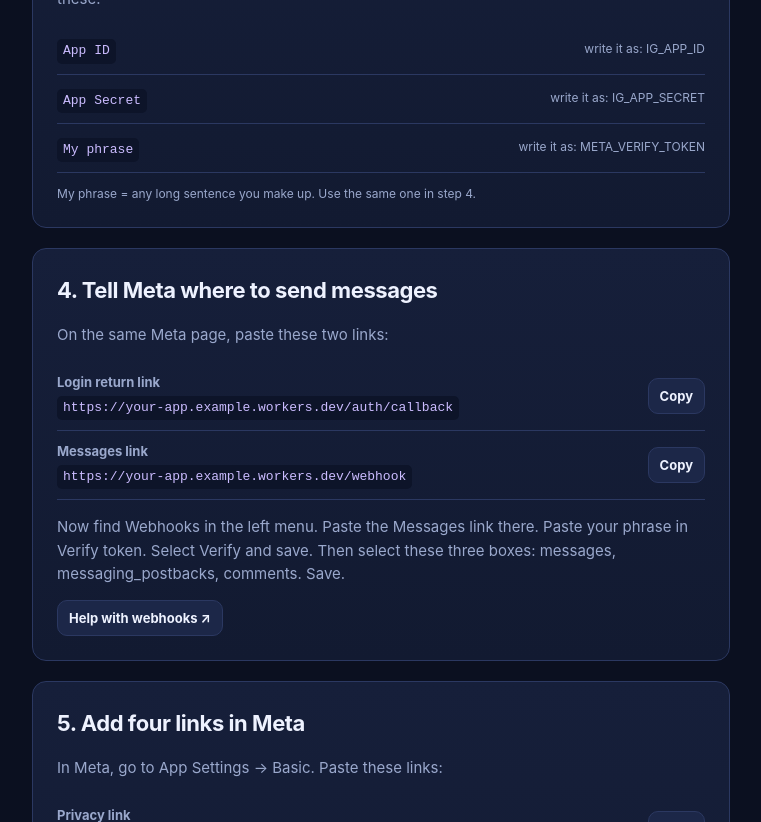
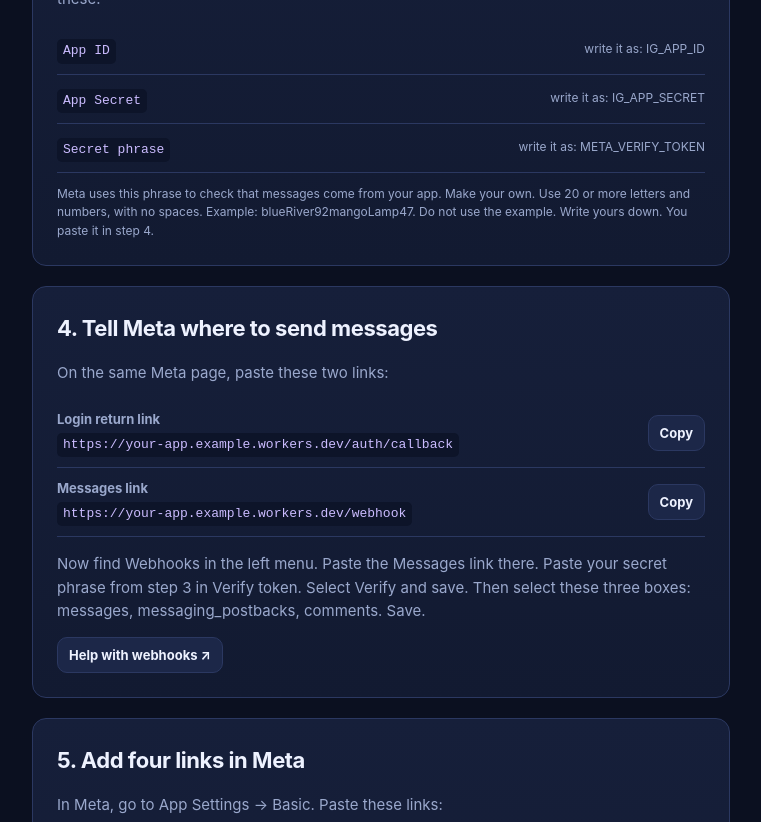
Before and after one commit to mayankav/reply-deck, a Next.js app in the folder web/: page /setup in a window 1280 px wide. Shown: the part 1220-2042 px from the top of the page, without its empty margins (82-843 px from the left). Built offline with nearby package versions, Linux system fonts and the light colour scheme; no server answers.

Commit message:
Give exact rule for secret phrase

```diff
--- a/web/components/SetupWizard.tsx
+++ b/web/components/SetupWizard.tsx
@@ -15,7 +15,7 @@ interface StatusResponse {
 const CHECK_LABELS: { key: CheckKey; label: string; hint: string }[] = [
   { key: 'appId', label: 'App number is set', hint: 'From Meta' },
   { key: 'appSecret', label: 'App secret is set', hint: 'From Meta' },
-  { key: 'verifyToken', label: 'My phrase is set', hint: 'Used in step 4' },
+  { key: 'verifyToken', label: 'Secret phrase is set', hint: 'From step 3' },
   { key: 'database', label: 'Storage is ready', hint: 'Your saved carousels' },
 ];
 
@@ -131,9 +131,11 @@ export default function SetupWizard() {
               </p>
               <div className="copy-row"><code>App ID</code><span className="hint">write it as: IG_APP_ID</span></div>
               <div className="copy-row"><code>App Secret</code><span className="hint">write it as: IG_APP_SECRET</span></div>
-              <div className="copy-row"><code>My phrase</code><span className="hint">write it as: META_VERIFY_TOKEN</span></div>
+              <div className="copy-row"><code>Secret phrase</code><span className="hint">write it as: META_VERIFY_TOKEN</span></div>
               <p className="hint" style={{ marginBottom: 0 }}>
-                My phrase = any long sentence you make up. Use the same one in step 4.
+                Meta uses this phrase to check that messages come from your app. Make your own. Use 20 or more
+                letters and numbers, with no spaces. Example: blueRiver92mangoLamp47. Do not use the example.
+                Write yours down. You paste it in step 4.
               </p>
             </div>
 
@@ -143,7 +145,7 @@ export default function SetupWizard() {
               <CopyRow label="Login return link" value={callbackUrl} />
               <CopyRow label="Messages link" value={messageUrl} />
               <p>
-                Now find Webhooks in the left menu. Paste the Messages link there. Paste your phrase in Verify token.
+                Now find Webhooks in the left menu. Paste the Messages link there. Paste your secret phrase from step 3 in Verify token.
                 Select Verify and save. Then select these three boxes: messages, messaging_postbacks, comments. Save.
               </p>
               <a className="btn btn-sm" href="https://developers.facebook.com/documentation/instagram-platform/webhooks/setup" target="_blank" rel="noreferrer">
```
Also changed, not shown: 2 other files (tests, documents, lock files or other folders).
